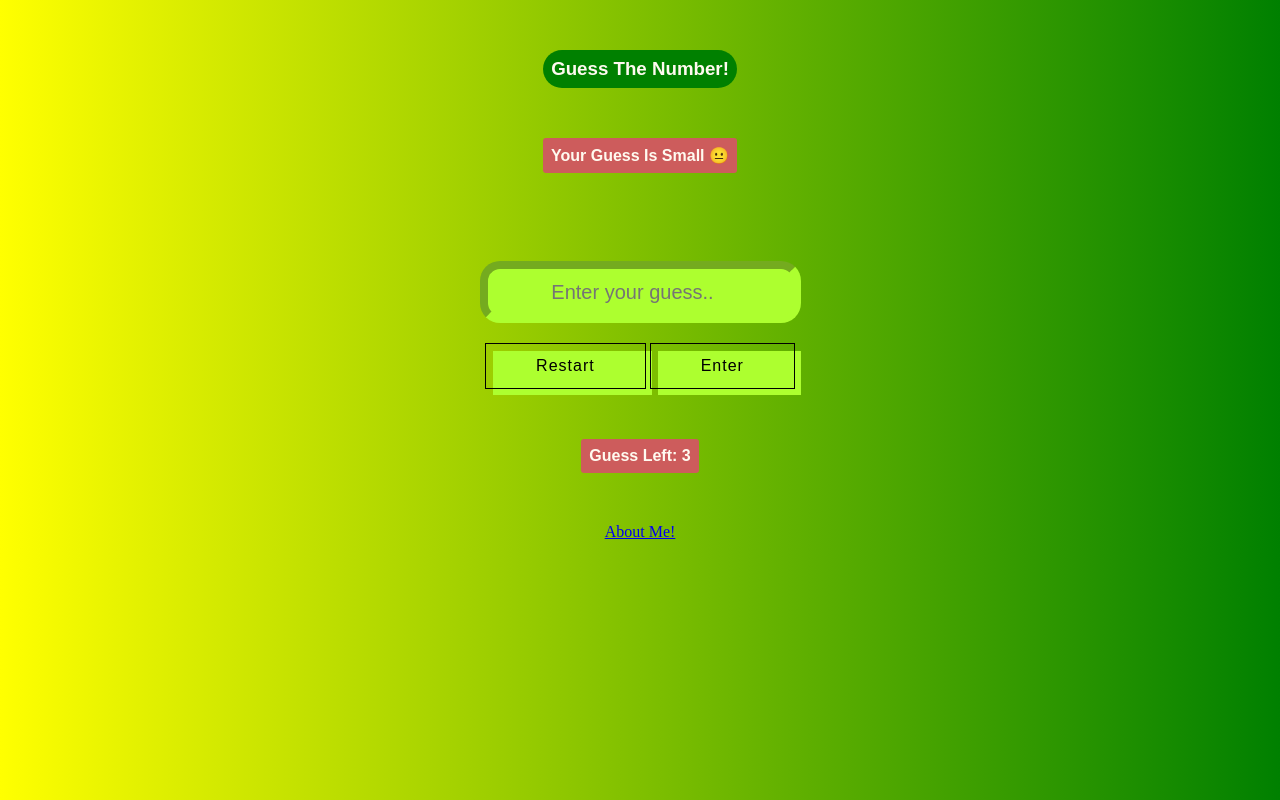
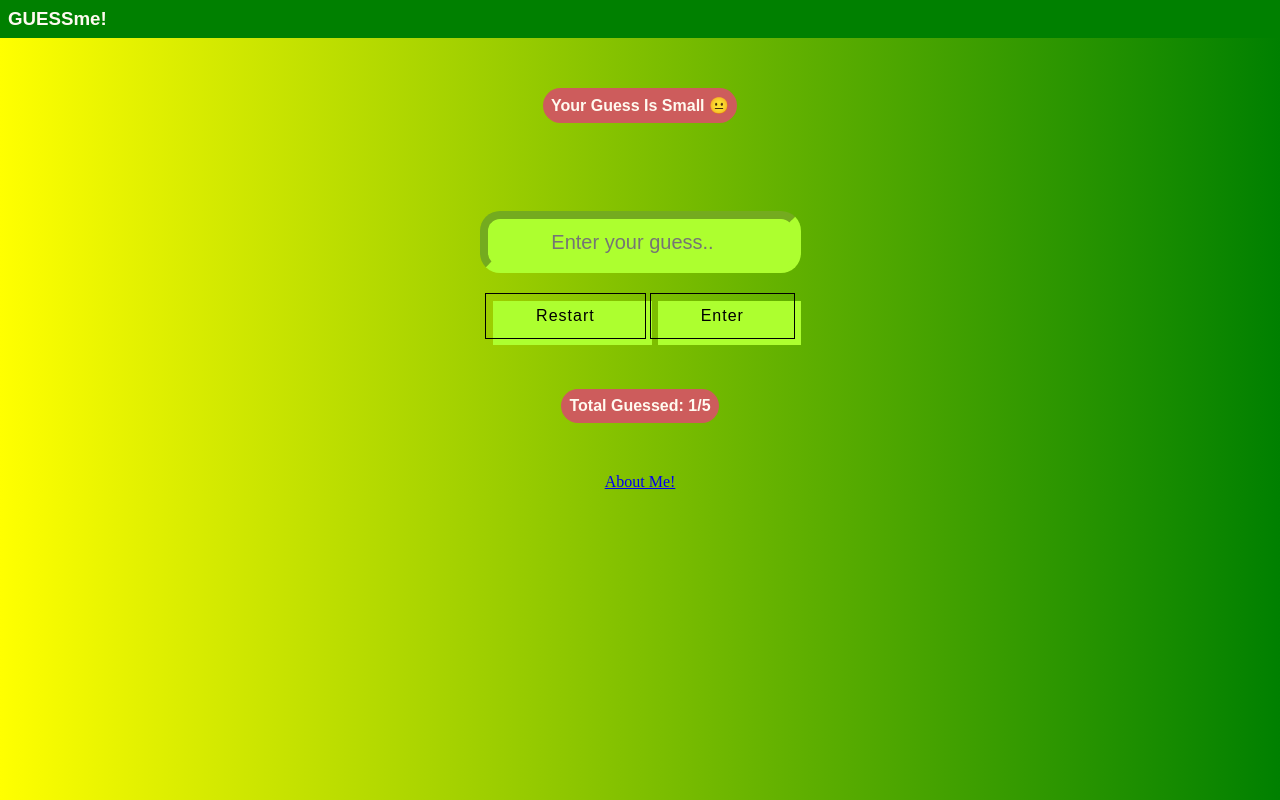
Before and after one commit to subhranshuchoudhury/Guess-the-number, a plain HTML site: page index.html in a window 1280 px wide. Both pictures are taken after a click on the button "Enter". Drawn offline with Linux system fonts and the light colour scheme.

Commit message:
Add files via upload

```diff
--- a/index.html
+++ b/index.html
@@ -7,10 +7,11 @@
 		<link rel="stylesheet" type="text/css" href="style.css">
 	</head>
 	<body>
+		<h3>GUESSme!</h3>
+
 		<center>
-		<h3 align="center">Guess The Number!</h3>
 		<div>
-			<h4 id="display">Guess a number between 1-10!</h4>
+			<h4 id="display">Enter a number between 1 to 10!</h4>
 			<br>
 			<h1 style='font-size:100px; color: white;' id="win_display">&#128081;<br>Congrats!</h1>
 			<input type="number" id="input_num" name="" placeholder="Enter your guess..">
@@ -18,7 +19,7 @@
 			<button class="button-52" id="restart_btn" onclick="restartgame();">Restart</button>
 			<button class="button-52" id="enter_btn" onclick="guess();">Enter</button>
 			<br>
-			<h4 id="total_guess">You have only 4 chance.</h4>
+			<h4 id="total_guess">You have only 5 chance.</h4>
 		</div>
 		<a href="http://subhranshuchoudhury.infinityfreeapp.com/">About Me!</a>
 		</center>
--- a/script.js
+++ b/script.js
@@ -1,9 +1,14 @@
 const originalnum = Math.floor(Math.random() * 10) + 1;
-var counter = 4;
+var counter = 0;
+var enter_sound = new Audio('sounds/pop.mp3');
+var win_sound = new Audio('sounds/win.mp3');
+var lose_sound = new Audio('sounds/lose.mp3');
 document.getElementById("win_display").style.display = "none";
 function guess() {
+enter_sound.play();
+enter_sound.currentTime = 0;
 var guessnum = document.getElementById('input_num').value;
-
+counter++;
 
 //if guess is smaller.
 if (guessnum < originalnum) {
@@ -14,21 +19,23 @@ else if (guessnum > originalnum) {
 document.getElementById('display').innerHTML = "Your Guess Is Large &#128530;";
 
 }
-if (guessnum == originalnum) {
+else if (guessnum == originalnum) {
+win_sound.play();
+win_sound.currentTime = 0;
 document.getElementById('display').innerHTML = "You Won!";
 document.getElementById("win_display").style.display = "";
 
 }
-else{
-counter--;
-}
-document.getElementById('total_guess').innerHTML = "Guess Left: " + counter;
-if (counter == 0) {
+document.getElementById('total_guess').innerHTML = "Total Guessed: " + counter + "/5";
+if (counter == 5) {
+lose_sound.play();
 alert("Game Over! You Lose :(");
 location.reload()
 }
 }
 function restartgame(argument) {
+enter_sound.play();
+enter_sound.currentTime = 0;
 location.reload()
 // body...
 }
--- a/style.css
+++ b/style.css
@@ -1,16 +1,14 @@
 body{
 background: linear-gradient(90deg, yellow, green);
 height: 100%;
+margin: 0px;
 
 }
 h3{
-display: table;
-text-align: center;
-margin: 50px;
+margin: 0px;
 font-family: sans-serif;
 color: floralwhite;
 background: green;
-border-radius: 20px;
 padding: 8px;
 }
 h4{
@@ -20,7 +18,7 @@ margin: 50px;
 font-family: sans-serif;
 color: floralwhite;
 background: indianred;
-border-radius: 3px;
+border-radius: 20px;
 padding: 8px;
 }
 input{
```
